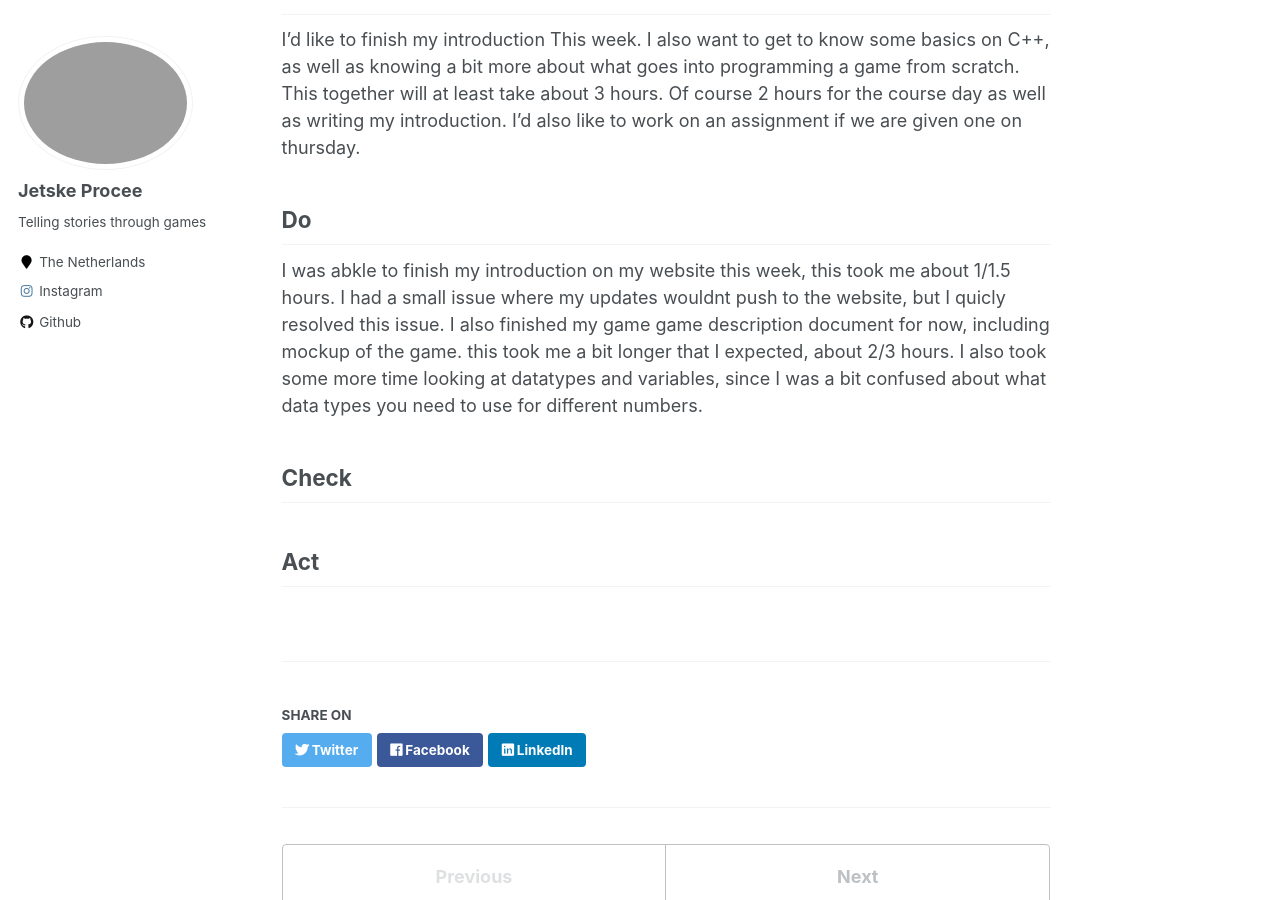
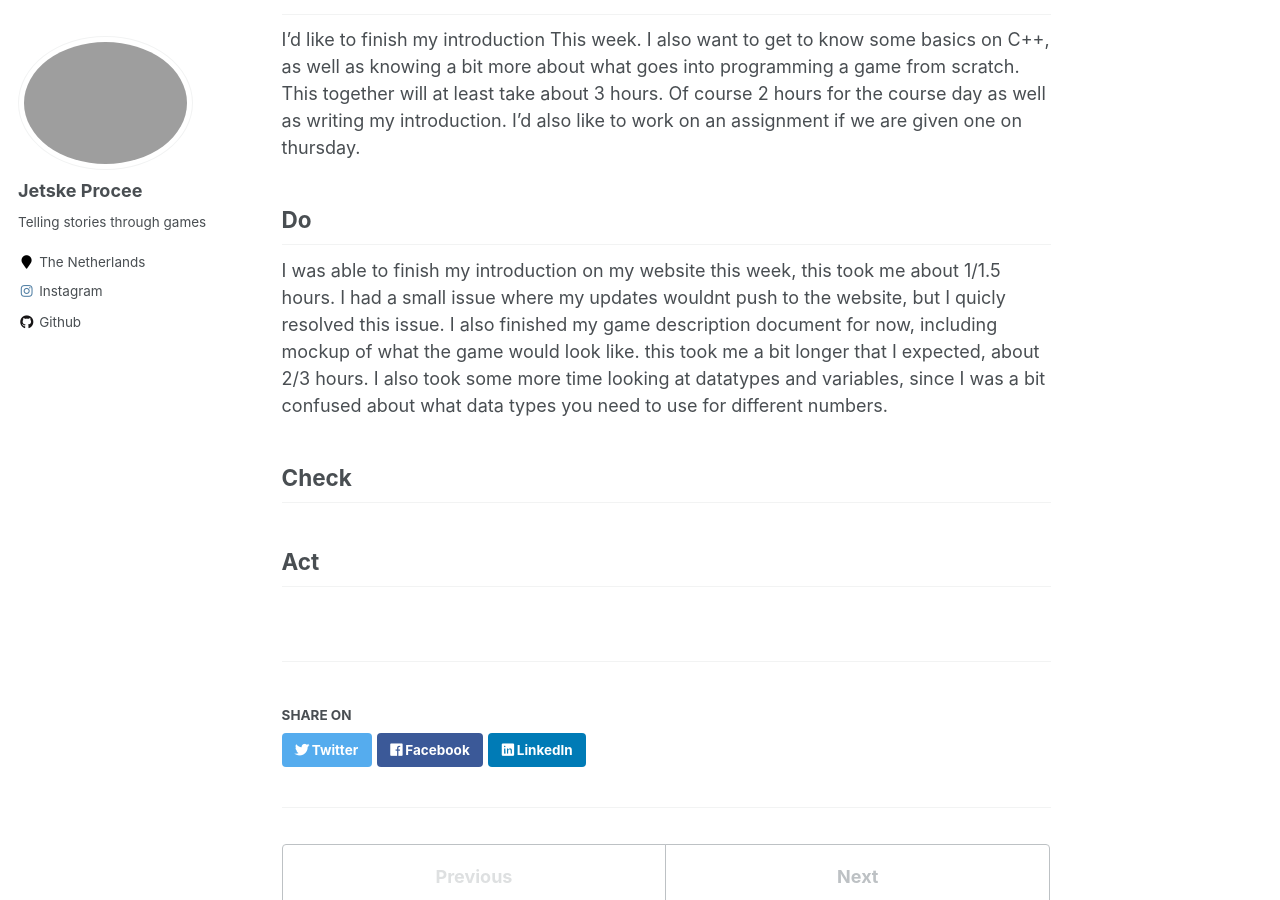
Before and after one commit to Jetplane444/Cpp-for-games, a Jekyll site: the page built from _learning/week-1.md, in a window 1280 px wide and 900 px high, scrolled down 338 px. Built offline with Jekyll 4.4.1, drawn with Linux system fonts in a browser that asks for light colours.

Commit message:
Updated spelling in week 1

```diff
--- a/_learning/week-1.md
+++ b/_learning/week-1.md
@@ -18,7 +18,7 @@ I also want to get to know some basics on C++, as well as knowing a bit more abo
 
 ## Do
 
- I was abkle to finish my introduction on my website this week, this took me about 1/1.5 hours. I had a small issue where my updates wouldnt push to the website, but I quicly resolved this issue. I also finished my game game description document for now, including mockup of the game. this took me a bit longer that I expected, about 2/3 hours. I also took some more time looking at datatypes and variables, since I was a bit confused about what data types you need to use for different numbers.
+ I was able to finish my introduction on my website this week, this took me about 1/1.5 hours. I had a small issue where my updates wouldnt push to the website, but I quicly resolved this issue. I also finished my game description document for now, including mockup of what the game would look like. this took me a bit longer that I expected, about 2/3 hours. I also took some more time looking at datatypes and variables, since I was a bit confused about what data types you need to use for different numbers.
 
 ## Check
 
```
